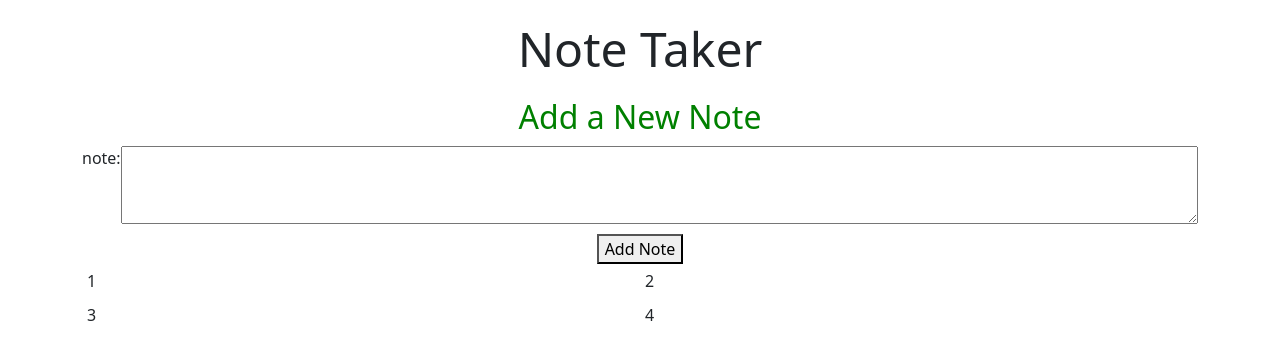
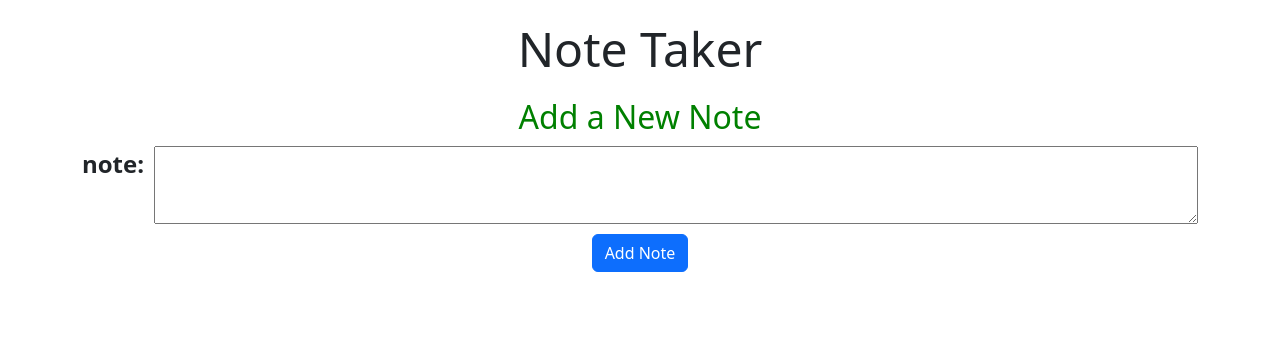
Before and after one commit to JeremyGreig/JavaScript_Group_Project, a plain HTML site: page index.html in a window 1280 px wide. Drawn offline with nearby package versions, Linux system fonts and the light colour scheme; files whose address does not match are found by name.

Commit message:
add futher style to note-taker

```diff
--- a/assets/css/style.css
+++ b/assets/css/style.css
@@ -33,6 +33,12 @@
   display: flex;
 }
 
+#note-label {
+  font-weight: bold;
+  font-size: 1.5rem;
+  margin-right: 10px;
+}
+
 #note-entry {
   flex-grow: 1;
 }
@@ -48,3 +54,7 @@
   margin: 5px;
   box-sizing: border-box;
 }
+
+#add-note {
+  margin-bottom: 10px;
+}
--- a/index.html
+++ b/index.html
@@ -25,17 +25,13 @@
             <h2>Add a New Note</h2>
         </div>
         <div class="note-input">
-            <label for="note-entry">note:</label>
+            <label for="note-entry" id="note-label">note:</label>
             <textarea name="note-entry" id="note-entry" rows="3"></textarea>
         </div>
-        <button id="add-note">Add Note</button>
+        <button id="add-note" class="btn btn-primary">Add Note</button>
 
         <!-- display notes -->
         <div class="note-display">
-            <div>1</div>
-            <div>2</div>
-            <div>3</div>
-            <div>4</div>
         </div>
 
     </section>
```
